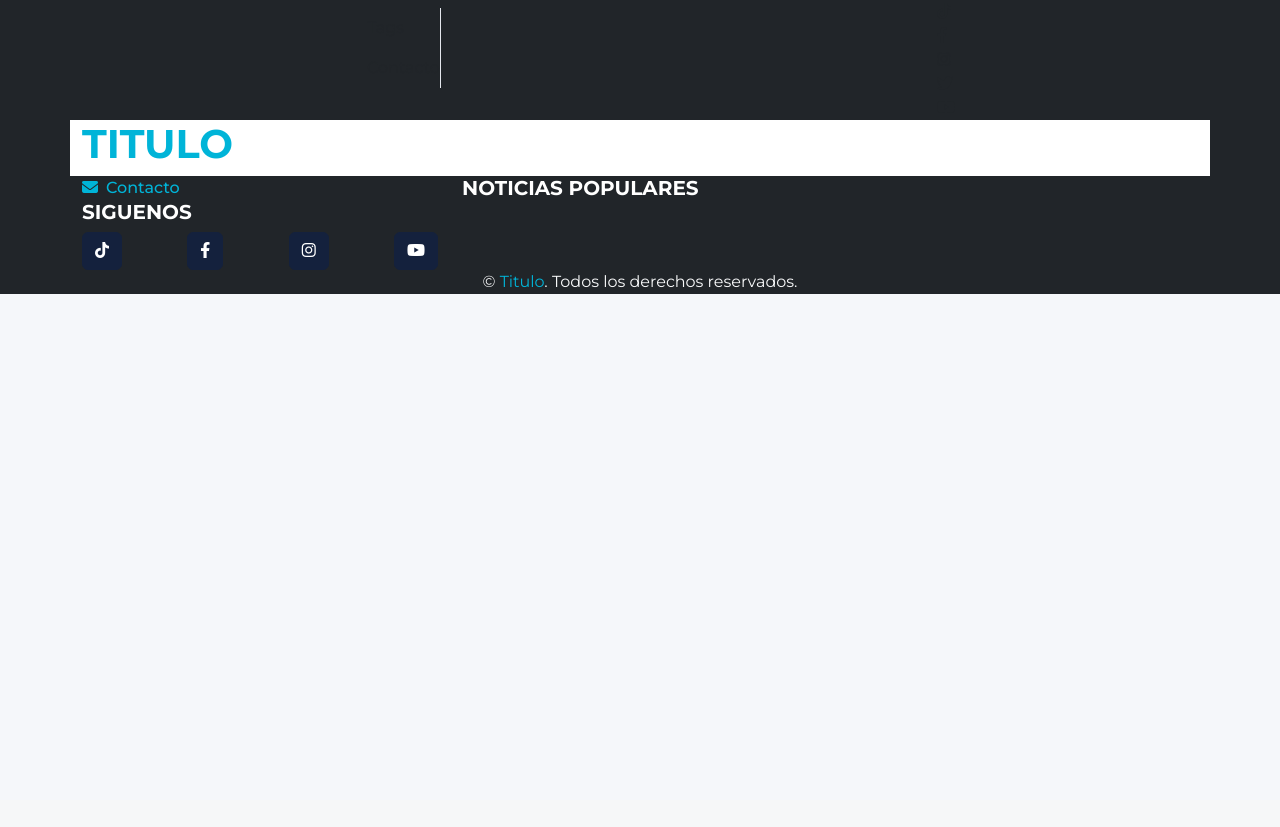
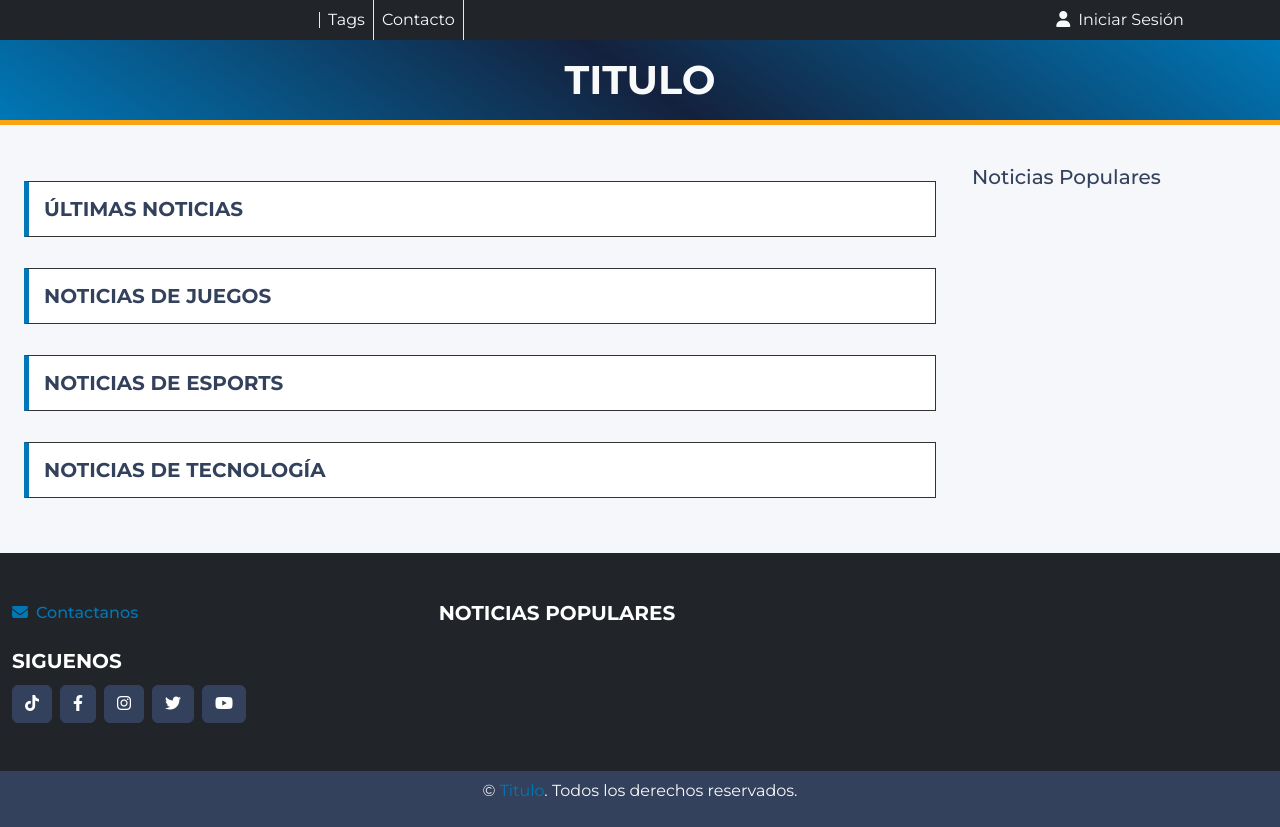
Before and after one commit to baxin1911/news-website, a Node server app: template views/index.ejs in a window 1280 px wide. Before the commit the page ends 294 px from the top, so only its background shows below. Run offline with Node 20, Linux system fonts and the light colour scheme; the template is opened without the code that fills it, so the values that code supplies are empty.

Commit message:
feat: Actualizar estilos, estructura y funcionalidad para las secciones y layout del sitio web

```diff
--- a/public/css/style.css
+++ b/public/css/style.css
@@ -1,26 +1,16 @@
 
 :root {
-  --bs-primary: #00B4D8;
-  --bs-primary-rgb: 0, 180, 216;
+  --bs-primary: #0077B6;
+  --bs-primary-rgb: 0, 119, 182;
 
-  --bs-secondary: #14213D;
-  --bs-secondary-rgb: 20, 33, 61;
+  --bs-secondary: #33415C;
+  --bs-secondary-rgb: 51, 65, 92;
 
   --bs-accent: #FCA311;
+  --bs-accent-rgb: 252, 163, 17;
 
   --bs-light: #FFFFFF;
   --bs-dark: #0D0D0D;
-
-  /* --bs-primary: #8D6E63;
-  --bs-primary-rgb: 141, 110, 99;
-
-  --bs-secondary: #263238;
-  --bs-secondary-rgb: 38, 50, 56;
-
-  --bs-accent: #2E7D32;
-
-  --bs-light: #FFFFFF;
-  --bs-dark: #000000; */
 
   --bs-heading-color: var(--bs-secondary);
   --bs-font-sans-serif: "Montserrat", sans-serif;
@@ -29,7 +19,6 @@
 body {
   --bs-body-color: #333333;
   --bs-body-bg: #F5F7FA;
-  /* --bs-body-bg: #FFFFFF; */
 }
 
 .border-end {
@@ -60,13 +49,11 @@ body {
   --bs-btn-hover-color: var(--bs-light);
   --bs-btn-hover-bg: #0A1A2F;
   --bs-btn-hover-border-color: #0A1A2F;
-  /* --bs-btn-hover-bg: #1B242A;
-  --bs-btn-hover-border-color: #1B242A; */
 }
 
 a {
   --bs-link-color-rgb: var(--bs-primary-rgb);
-  --bs-link-hover-color-rgb: 179, 143, 0;
+  --bs-link-hover-color-rgb: var(--bs-accent-rgb);
   text-decoration: none;
 }
 
@@ -90,11 +77,12 @@ a:hover {
 }
 
 .section-title {
+  text-transform: uppercase;
+  font-weight: bold;
   margin-bottom: 15px;
   padding: 15px;
   display: flex;
   align-items: center;
-  justify-content: space-between;
   background: var(--bs-light);
   border: 1px solid var(--bs-body-color);
   border-left: 5px solid var(--bs-primary);
@@ -116,10 +104,27 @@ a:hover {
   z-index: 1;
 }
 
+.bg-image {
+  background-size: cover;
+  background-position: center;
+  width: 100%;
+  height: 100%;
+  position: absolute;
+  top: 0;
+  left: 0;
+}
+
+.header-row {
+  justify-content: space-between;
+  align-items: center;
+  text-align: center;
+}
+
 .footer-title {
   color: var(--bs-light);
   text-transform: uppercase;
   font-weight: bold;
+  margin-bottom: 12px;
 }
 
 .news-category {
@@ -131,3 +136,11 @@ a:hover {
   text-transform: uppercase;
   font-weight: 600;
 }
+
+.bg-title {
+  display: inline-block;
+  background: linear-gradient(215deg, #0077B6, #14213D, #0077B6);
+  border-bottom: 5px solid #FCA311;
+  padding: 10px 20px;
+  text-decoration: none;
+}
--- a/public/js/index.js
+++ b/public/js/index.js
@@ -1,6 +1,3 @@
-const base = 'https://ruinednews.com';
-const urlGetNotices = base + '/api/notices';
-
 const swiper = new Swiper( '.popular-news', {
     loop: true,
     autoplay: {
--- /dev/null
+++ b/views/components/slider.ejs
@@ -0,0 +1,40 @@
+<% if (sectionTitle) { %>
+    <h5 class="<%= classTitleType === 'footer' ? 'footer-title' : classTitleType === 'section' ? 'section-title' : 'sidebar-title' %>">
+        <%= sectionTitle %>
+    </h5>
+<% } %>
+
+<div class="swiper <%= swiperClass %>">
+    <div class="swiper-wrapper">
+        <% notices.forEach(notice => {
+            const imageUrl = notice.image_urls && notice.image_urls.length > 0 ? notice.image_urls[0] : '';
+            const shortTitle = notice.title.length > 50 ? `${notice.title.substring(0, 50)} ...` : notice.title;
+        %>
+            <div class="swiper-slide d-flex flex-column align-items-<%= withOverlay ? 'center' : 'start' %>">
+                <% if (withOverlay) { %>
+                    <div class="overlay">
+                <% } %>
+
+                <div class="bg-image" style="background-image: url('<%= imageUrl %>');"></div>
+
+                <a class="badge bg-primary news-category d-inline-block mb-1" href="#">
+                    <%= getCategory(notice.category) %>
+                </a>
+
+                <a class="d-inline-block mb-1" href="#"><small>
+                    <%= formatShortDate(notice.publication_date) %>
+                </small></a>
+
+                <a class="news-text" href="/notice/<%= encryptId(notice.idNotice.toString(), encryptionKey) %>">
+                    <%= shortTitle %>
+                </a>
+
+                <% if (withOverlay) { %>
+                    </div>
+                <% } %>
+            </div>
+        <% }) %>
+    </div>
+
+    <div class="swiper-pagination"></div>
+</div>
--- a/views/index.ejs
+++ b/views/index.ejs
@@ -1,8 +1,8 @@
 <!DOCTYPE html>
 <html lang="en">
-
     <head>
         <title></title>
+
         <meta charset="utf-8">
         <meta content="width=device-width, initial-scale=1.0" name="viewport">
 
@@ -12,12 +12,68 @@
         <link href="https://cdnjs.cloudflare.com/ajax/libs/font-awesome/6.4.0/css/all.min.css" rel="stylesheet">
         <link href="https://fonts.googleapis.com/css2?family=Montserrat:wght@400;500;600;700&display=swap" rel="stylesheet">
         <link href="/css/style.css" rel="stylesheet">
-
     </head>
 
     <body>
+        <%- include('partials/header') %>
 
-    <%- include('partials/header') %>
+        <div class="container-fluid my-4">
+            <div class="row">
+                <div class="col-12 col-md-8 col-lg-9">
+                    <main>
+                        <%- include('partials/section', {
+                            sectionTitle: false,
+                            swiperClass: 'main-news',
+                            notices: notices,
+                            withOverlay: true,
+                            encryptionKey
+                        }) %>
+
+                        <%- include('partials/section', {
+                            sectionTitle: 'Últimas Noticias',
+                            swiperClass: 'latest-news',
+                            notices: notices,
+                            withOverlay: true,
+                            encryptionKey
+                        }) %>
+
+                        <%- include('partials/section', {
+                            sectionTitle: 'Noticias de Juegos',
+                            swiperClass: 'gaming-news',
+                            notices: notices,
+                            withOverlay: false,
+                            encryptionKey
+                        }) %>
+
+                        <%- include('partials/section', {
+                            sectionTitle: 'Noticias de eSports',
+                            swiperClass: 'e-sports-news',
+                            notices: notices,
+                            withOverlay: false,
+                            encryptionKey
+                        }) %>
+
+                        <%- include('partials/section', {
+                            sectionTitle: 'Noticias de Tecnología',
+                            swiperClass: 'tech-news',
+                            notices: notices,
+                            withOverlay: false,
+                            encryptionKey
+                        }) %>
+                    </main>
+                </div>
+
+                <div class="col-12 col-md-4 col-lg-3">
+                    <%- include('partials/sidebar', {
+                        sectionTitle: 'Noticias Populares',
+                        swiperClass: 'popular-news',
+                        notices: notices,
+                        withOverlay: true,
+                        encryptionKey
+                    }) %>
+                </div>
+            </div>
+        </div>
 
         <%- include('partials/footer') %>
 
@@ -26,5 +82,4 @@
 
         <script src="js/index.js"></script>
     </body>
-
 </html>
--- a/views/partials/footer.ejs
+++ b/views/partials/footer.ejs
@@ -1,20 +1,16 @@
 <footer class="bg-dark text-light">
-
-    <div class="container">
-
-        <div class="row">
-
-            <div class="col-md-4">
-
-                <a class="fw-medium" href="/contact">
-                    <i class="fa fa-envelope me-2"></i>Contacto
+    <div class="container-fluid">
+        <div class="row py-5">
+            <div class="col-12 col-md-5 col-lg-4">
+                <a class="fw-medium d-inline-block mb-4" href="/contact">
+                    <i class="fa fa-envelope me-2"></i>Contactanos
                 </a>
 
                 <h5 class="footer-title">
                     Siguenos
                 </h5>
 
-                <div class="d-flex justify-content-between">
+                <div class="d-flex gap-2">
 
                     <a class="btn btn-secondary" href="#">
                         <i class="fab fa-tiktok"></i>
@@ -29,65 +25,31 @@
                     </a>
 
                     <a class="btn btn-secondary" href="#">
+                        <i class="fab fa-twitter"></i>
+                    </a>
+
+                    <a class="btn btn-secondary" href="#">
                         <i class="fab fa-youtube"></i>
                     </a>
-
                 </div>
-
             </div>
 
-            <div class="col-md-4">
-
-                <h5 class="footer-title">
-                    Noticias Populares
-                </h5>
-
-                <div class="swipwer popular-news">
-
-                    <div class="swiper-wrapper">
-
-                        <% notices.forEach(notice => {
-
-                            const imageUrl = notice.image_urls && notice.image_urls.length > 0 ? notice.image_urls[0] : '';
-                            const shortDescription = notice.description.length > 150 ? `${notice.description.substring(0, 150)} ...` : notice.description;
-                            const shortTitle = notice.title.length > 50 ? `${notice.title.substring(0, 50)} ...` : notice.title;
-                        %>
-
-                            <div class="swiper-slide">
-
-                                <img src="<%= imageUrl %>">
-
-                                <a class="badge bg-primary news-category" href="">
-                                    <%= getCategory(notice.category) %>
-                                </a>
-
-                                <a class="text-body" href=""><small>
-                                    <%= formatShortDate(notice.publication_date) %>
-                                </small></a>
-
-                                <a class="text-body news-text"
-                                    href="/notice/<%= encryptId(notice.idNotice.toString(), encryptionKey) %>">
-                                    <%= shortTitle %>
-                                </a>
-
-                            </div>
-
-                        <% }) %>
-
-                    </div>
-
-                </div>
-
+            <div class="col-12 col-md-7 col-lg-8">
+                <%- include('../components/slider', {
+                    classTitleType: 'footer',
+                    sectionTitle: 'Noticias Populares',
+                    swiperClass: 'popular-news',
+                    notices: notices,
+                    withOverlay: true,
+                    encryptionKey
+                }) %>
             </div>
-
         </div>
-
     </div>
 
-    <div class="container">
+    <div class="container-fluid bg-secondary py-2">
         <p class="text-center">&copy; <a href="#">Titulo</a>. Todos los derechos reservados.
     </div>
 
     <a href="#" class="btn btn-primary back-to-top"><i class="fa fa-arrow-up"></i></a>
-
 </footer>
--- a/views/partials/header.ejs
+++ b/views/partials/header.ejs
@@ -1,52 +1,42 @@
 <header class="bg-dark text-light">
-    <div class="container justify-content-between align-items-center">
-
-        <div class="row">
-
-            <div class="col-3">
-
-                <div>
+    <div class="container-fluid">
+        <div class="row header-row">
+            <div class="col-12 col-md-4 col-lg-3 border-end px-0">
+                <div class="py-2">
                     <%= todayFormatted %>
                 </div>
-
             </div>
 
-            <div class="col-6">
+            <div class="col-12 col-md-4 col-lg-6 px-0">
+                <nav class="navbar p-0">
+                    <ul class="navbar-nav d-flex flex-row justify-content-center">
 
-                <nav class="navbar">
-
-                    <ul class="navbar-nav">
-
-                        <li class="nav-item border-end">
-                            <a class="nav-link text-body">Tags</a>
+                        <li class="nav-item border-end px-2">
+                            <a class="nav-link text-light" href="#">Tags</a>
                         </li>
 
-                        <li class="nav-item border-end">
-                            <a class="nav-link text-body">Contacto</a>
+                        <li class="nav-item border-end px-2">
+                            <a class="nav-link text-light" href="#">Contacto</a>
                         </li>
-
                     </ul>
-
                 </nav>
-
             </div>
 
-            <aside class="col-3">
+            <div class="col-12 col-md-4 col-lg-3 px-0">
+                <div class="py-2">
+                    <a href="/login" class="text-light">
+                        <i class="fa fa-user me-2"></i>Iniciar Sesión
+                    </a>
+                </div>
+            </div>
+        </div>
+    </div>
 
-                <a class="nav-link text-body" href="#"><i class="fab fa-tiktok"></i></a>
-                <a class="nav-link text-body" href="#"><i class="fab fa-facebook-f"></i></a>
-                <a class="nav-link text-body" href="#"><i class="fab fa-instagram"></i></a>
-                <a class="nav-link text-body" href="#"><i class="fab fa-twitter"></i></a>
-                <a class="nav-link text-body" href="#"><i class="fab fa-youtube"></i></a>
-
-            </aside>
-
-        </div>
-
-        <div class="row bg-white">
-            <div class="col-4">
+    <div class="container-fluid bg-title py-3">
+        <div class="row header-row">
+            <div class="col-12">
                 <a href="/" class="navbar-brand">
-                    <h1 class="text-uppercase text-primary fw-bold">Titulo</h1>
+                    <h1 class="text-uppercase fw-bold text-light mb-0">Titulo</h1>
                 </a>
             </div>
         </div>
--- /dev/null
+++ b/views/partials/section.ejs
@@ -0,0 +1,16 @@
+<section class="my-3">
+    <div class="container-fluid">
+        <div class="row">
+            <div class="col-12 col-md-12 col-lg-12">
+                <%- include('../components/slider', {
+                    classTitleType: 'section',
+                    sectionTitle,
+                    swiperClass,
+                    notices,
+                    withOverlay,
+                    encryptionKey
+                }) %>
+            </div>
+        </div>
+    </div>
+</section>
--- /dev/null
+++ b/views/partials/sidebar.ejs
@@ -0,0 +1,12 @@
+<aside class="mb-4 my-3">
+    <div class="mb-4">
+        <%- include('../components/slider', {
+            classTitleType: 'sidebar',
+            sectionTitle,
+            swiperClass,
+            notices,
+            withOverlay,
+            encryptionKey
+        }) %>
+    </div>
+</aside>
```
Also changed, not shown: public/js/sections/eSportsNews.js (added, +14 -0 lines), public/js/sections/gamingNews.js (added, +14 -0 lines), public/js/sections/latestNews.js (added, +14 -0 lines), public/js/sections/mainNews.js (added, +14 -0 lines), 1 other file. Lines whose indentation alone changed are shown as unchanged.
